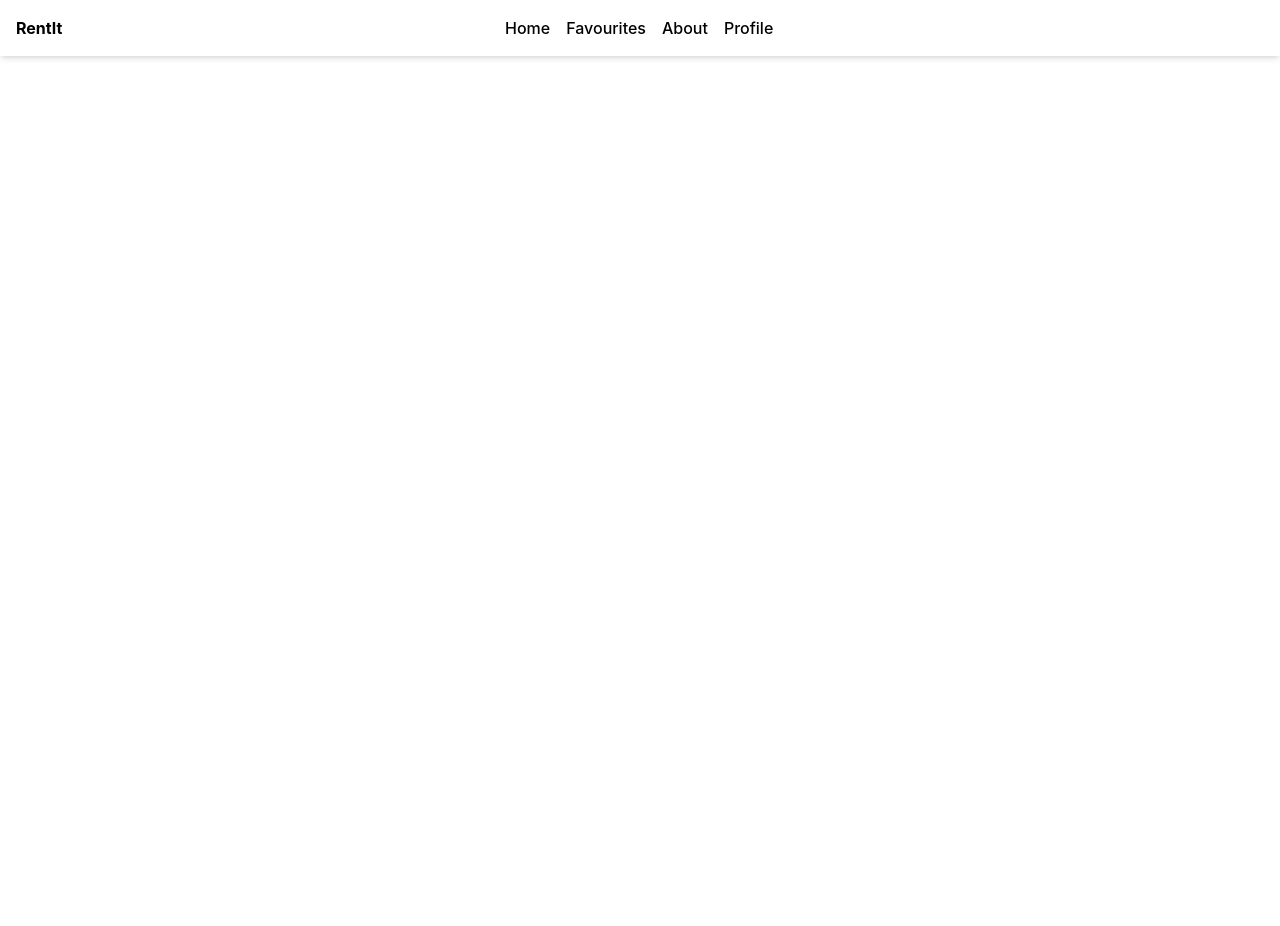
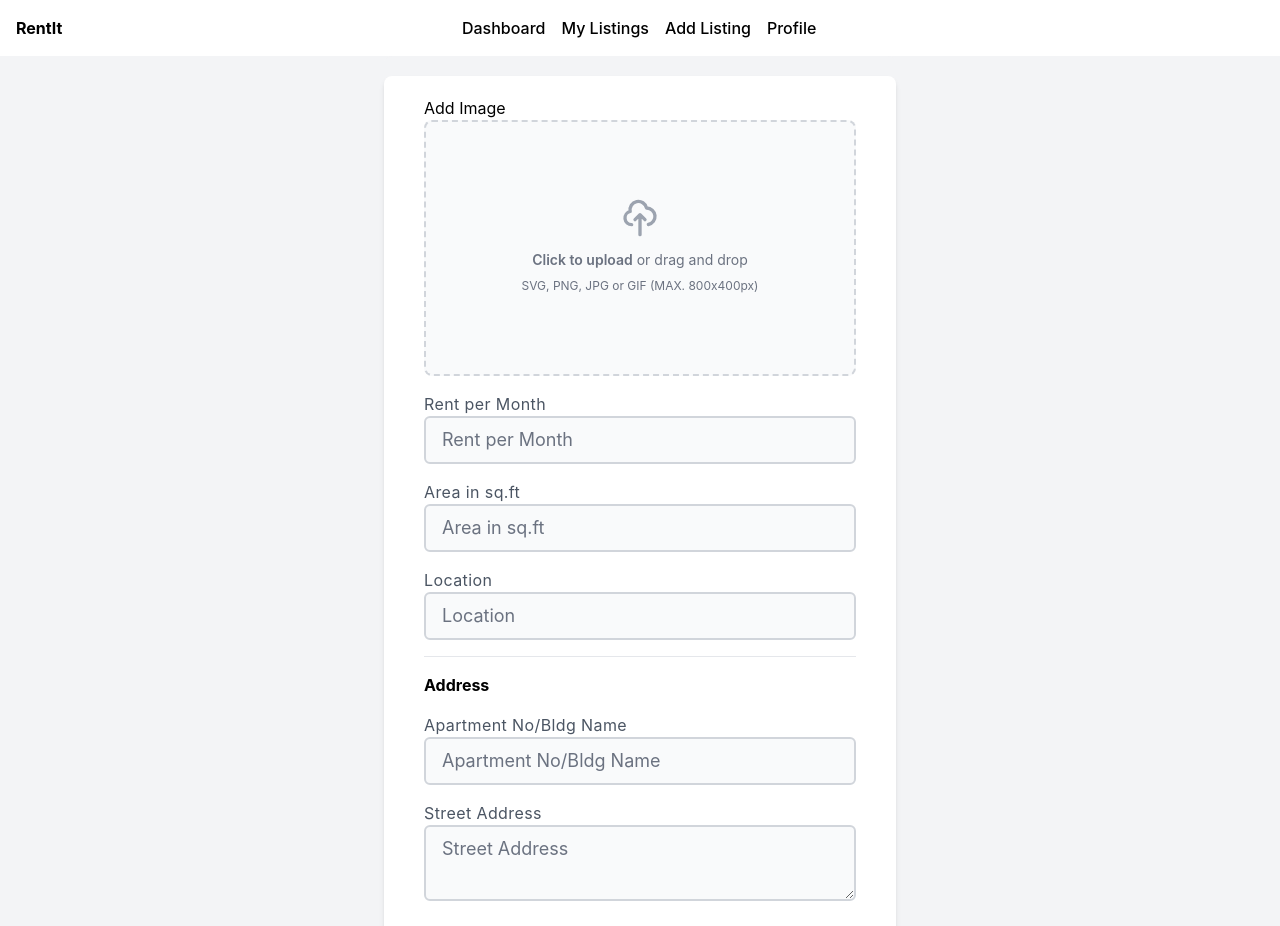
Before and after one commit to Pawan42002/RentIt, a React (Create React App) app in the folder client/: page /addListing in a window 1280 px wide. Shown: the top 926 px of the page. Before the commit the page ends 800 px from the top, so only its background shows below. Built offline with nearby package versions, Linux system fonts and the light colour scheme.

Commit message:
Listing page done

```diff
--- a/client/src/App.js
+++ b/client/src/App.js
@@ -7,11 +7,13 @@ import Search from "./Containers/Search";
 import Login from "./Containers/Login";
 import Register from "./Containers/Register";
 import Profile from "./Components/Profile";
+import LNavbar from "./Components/LNavbar";
+import LAddListing from "./Components/LAddListing";
 export default function App() {
   return (
     <>
       <Router>
-        <Navbar />
+        <LNavbar />
         <Routes>
           <Route exact path="/" element={<Home />} />
           <Route exact path="/register" element={<Register />} />
@@ -20,6 +22,7 @@ export default function App() {
           <Route exact path="/favourites" element={<Favourites />} />
           <Route exact path="/about" element={<About />} />
           <Route exact path="/profile" element={<Profile />} />
+          <Route exact path="/addListing" element={<LAddListing />} />
         </Routes>
       </Router>
     </>
--- /dev/null
+++ b/client/src/Components/LAddListing.js
@@ -0,0 +1,71 @@
+import React from "react";
+import Input from "./Input";
+import Button from "./Button";
+import TextField from "./TextField";
+
+const LAddListing = () => {
+  let containerStyle =
+    "flex flex-col justify-center space-y-4 bg-white mt-5 shadow-md rounded-lg px-10 p-5";
+  return (
+    <>
+      <div className="bg-gray-100">
+        <div className="flex flex-col max-w-lg  rounded-lg  mx-auto bg-gray-100">
+          <div className={containerStyle + " pb-10"}>
+            <div className="image-input">
+              <label>Add Image</label>
+              <div className="flex justify-center items-center w-full">
+                <label
+                  htmlFor="dropzone-file"
+                  className="flex flex-col justify-center items-center w-full h-64 bg-gray-50 rounded-lg border-2 border-gray-300 border-dashed cursor-pointer dark:hover:bg-bray-800 dark:bg-gray-700 hover:bg-gray-100 dark:border-gray-600 dark:hover:border-gray-500 dark:hover:bg-gray-600"
+                >
+                  <div className="flex flex-col justify-center items-center pt-5 pb-6">
+                    <svg
+                      className="mb-3 w-10 h-10 text-gray-400"
+                      fill="none"
+                      stroke="currentColor"
+                      viewBox="0 0 24 24"
+                      xmlns="http://www.w3.org/2000/svg"
+                    >
+                      <path
+                        strokeLinecap="round"
+                        strokeLinejoin="round"
+                        strokeWidth="2"
+                        d="M7 16a4 4 0 01-.88-7.903A5 5 0 1115.9 6L16 6a5 5 0 011 9.9M15 13l-3-3m0 0l-3 3m3-3v12"
+                      ></path>
+                    </svg>
+                    <p className="mb-2 text-sm text-gray-500 dark:text-gray-400">
+                      <span className="font-semibold">Click to upload</span> or
+                      drag and drop
+                    </p>
+                    <p className="text-xs text-gray-500 dark:text-gray-400">
+                      SVG, PNG, JPG or GIF (MAX. 800x400px)
+                    </p>
+                  </div>
+                  <input id="dropzone-file" type="file" className="hidden" />
+                </label>
+              </div>
+            </div>
+            <Input label={"Rent per Month"} placeholder={"Rent per Month"} />
+            <Input label={"Area in sq.ft"} placeholder={"Area in sq.ft"} />
+            <Input label={"Location"} placeholder={"Location"} />
+            <hr />
+            <h1 className="font-bold">Address</h1>
+            <Input
+              label={"Apartment No/Bldg Name"}
+              placeholder={"Apartment No/Bldg Name"}
+            />
+            <TextField
+              label={"Street Address"}
+              placeholder={"Street Address"}
+            />
+            <Input label={"City"} placeholder={"City"} />
+            <Input label={"ZIP Code"} placeholder={"ZIP Code"} />
+            <Button name={"Add Listing"} className="mt-10" />
+          </div>
+        </div>
+      </div>
+    </>
+  );
+};
+
+export default LAddListing;
--- /dev/null
+++ b/client/src/Components/LNavbar.js
@@ -0,0 +1,99 @@
+import React, { useState } from "react";
+import image from "../Assets/logo-social.png";
+import { BrowserRouter as Router, Switch, Route, Link } from "react-router-dom";
+import { useLocation } from "react-router-dom";
+const LNavbar = () => {
+  const [isopen, setIsopen] = useState(false);
+  const handleOpen = () => {
+    if (isopen) {
+      setIsopen(false);
+    } else {
+      setIsopen(true);
+    }
+  };
+  let openMenuIcon = (
+    <svg
+      xmlns="http://www.w3.org/2000/svg"
+      className="h-6 w-6"
+      fill="none"
+      viewBox="0 0 24 24"
+      stroke="currentColor"
+      strokeWidth="2"
+    >
+      <path
+        strokeLinecap="round"
+        strokeLinejoin="round"
+        d="M4 6h16M4 12h16M4 18h16"
+      />
+    </svg>
+  );
+  let closeMenuIcon = (
+    <svg
+      xmlns="http://www.w3.org/2000/svg"
+      className="h-6 w-6"
+      fill="none"
+      viewBox="0 0 24 24"
+      stroke="currentColor"
+      strokeWidth="2"
+    >
+      <path
+        strokeLinecap="round"
+        strokeLinejoin="round"
+        d="M6 18L18 6M6 6l12 12"
+      />
+    </svg>
+  );
+
+  return (
+    <div className="max-w-full shadow-md">
+      <nav className="flex justify-between bg-white text-black py-4 ">
+        <ul className="flex mx-4 ">
+          <li className="cursor-pointer font-bold ">
+            <Link to="/">RentIt</Link>
+          </li>
+        </ul>
+        <ul className="hidden md:flex justify-start space-x-4 font-medium pr-[4rem]">
+          <li className="cursor-pointer hover:text-purple-500">
+            <Link to="/">Dashboard</Link>
+          </li>
+          <li className="cursor-pointer hover:text-purple-500 ">
+            {" "}
+            <Link to="/listings">My Listings</Link>
+          </li>
+          <li className="cursor-pointer hover:text-purple-500">
+            {" "}
+            <Link to="/addListing">Add Listing</Link>
+          </li>
+          <li className=" cursor-pointer hover:text-purple-500">
+            <Link to="/profile">Profile</Link>
+          </li>
+        </ul>
+        <ul className="flex justify-end px-2 font-medium space-x-2 ">
+          <div className="flex flex-col md:hidden " onClick={handleOpen}>
+            {!isopen ? openMenuIcon : closeMenuIcon}
+            {isopen && (
+              <ul className="absolute right-0 top-12 flex flex-col justify-center space-y-2 bg-white p-3 rounded-md w-36 mx-2 border border-gray-300 shadow-md">
+                <li className="cursor-pointer border-b p-1 w-full">
+                  <Link to="/">Dashboard</Link>
+                </li>
+                <li className="cursor-pointer border-b p-1 w-full">
+                  {" "}
+                  <Link to="/listings">My Listings</Link>
+                </li>
+                <li className="cursor-pointer border-b p-1 w-full">
+                  {" "}
+                  <Link to="/addListing">Add Listing</Link>
+                </li>
+                <li className=" cursor-pointer p-1 w-full">
+                  <Link to="/profile">Profile</Link>
+                </li>
+              </ul>
+            )}
+          </div>
+        </ul>
+      </nav>
+    </div>
+  );
+};
+
+export default LNavbar;
--- a/client/src/Components/Profile.js
+++ b/client/src/Components/Profile.js
@@ -1,24 +1,39 @@
 import React from "react";
+import { useNavigate } from "react-router-dom";
 import image from "../Assets/image-1.jpg";
 import Button from "./Button";
 import Input from "./Input";
 import ListSummary from "./ListSummary";
 
-
 const Profile = () => {
-  let containerStyle = "flex flex-col justify-center space-y-4 bg-white mt-5 shadow-md rounded-lg px-10 p-5"
+  let containerStyle =
+    "flex flex-col justify-center space-y-4 bg-white mt-5 shadow-md rounded-lg px-10 p-5";
+  const navigate = useNavigate();
   return (
     <div className="bg-gray-100">
       <div className="flex flex-col max-w-lg  rounded-lg  mx-auto bg-gray-100">
-				<div className={containerStyle + ' pb-10'}>
+        <div className={containerStyle + " pb-10"}>
           <h1 className="text-2xl text-gray-400 font-bold mx-auto">Profile</h1>
           <img src={image} className=" w-32 h-32 mx-auto rounded-full m-2" />
-          <Input label={"NAME"} value={"Manjunath"} placeholder={"Name"}/>
-          <Input label={"PHONE"} value={"8830526885"} placeholder={"Phone Number"}/>
-          <Input label={"EMAIL"} value={"nath.vasam@gmail.com"} placeholder={"Email Id"}/>
+          <Input label={"NAME"} value={"Manjunath"} placeholder={"Name"} />
+          <Input
+            label={"PHONE"}
+            value={"8830526885"}
+            placeholder={"Phone Number"}
+          />
+          <Input
+            label={"EMAIL"}
+            value={"nath.vasam@gmail.com"}
+            placeholder={"Email Id"}
+          />
         </div>
         <div className={containerStyle}>
-					<Button name={"Create a New Listing"}/>
+          <Button
+            name={"Create a New Listing"}
+            onClick={() => {
+              navigate("/addListing");
+            }}
+          />
         </div>
         <div className={containerStyle}>
           <h1 className="text-xl text-gray-500">My Listings</h1>
--- /dev/null
+++ b/client/src/Components/TextField.js
@@ -0,0 +1,18 @@
+import React from "react";
+
+const TextField = ({ label, placeholder, value }) => {
+  return (
+    <div className="w-full">
+      <label className="text-gray-600 dark:text-gray-400 tracking-wide">
+        {label}
+      </label>
+      <textarea
+        className="text-md md:text-lg placeholder-gray-500 pl-4 pr-4 rounded-md border-2 border-gray-300 w-full py-2 focus:outline-none focus:border-purple-700 bg-gray-50"
+        placeholder={placeholder}
+        value={value}
+      />
+    </div>
+  );
+};
+
+export default TextField;
--- a/client/src/Containers/Login.js
+++ b/client/src/Containers/Login.js
@@ -141,7 +141,7 @@ function Login() {
               onChange={() => setIsSeller(!isSeller)}
             />
             <label
-              for="checkbox-3"
+              htmlFor="checkbox-3"
               className="text-sm ml-3 font-medium text-gray-900 dark:text-gray-100"
             >
               Are you a seller?
```
Lines whose indentation alone changed are shown as unchanged.
